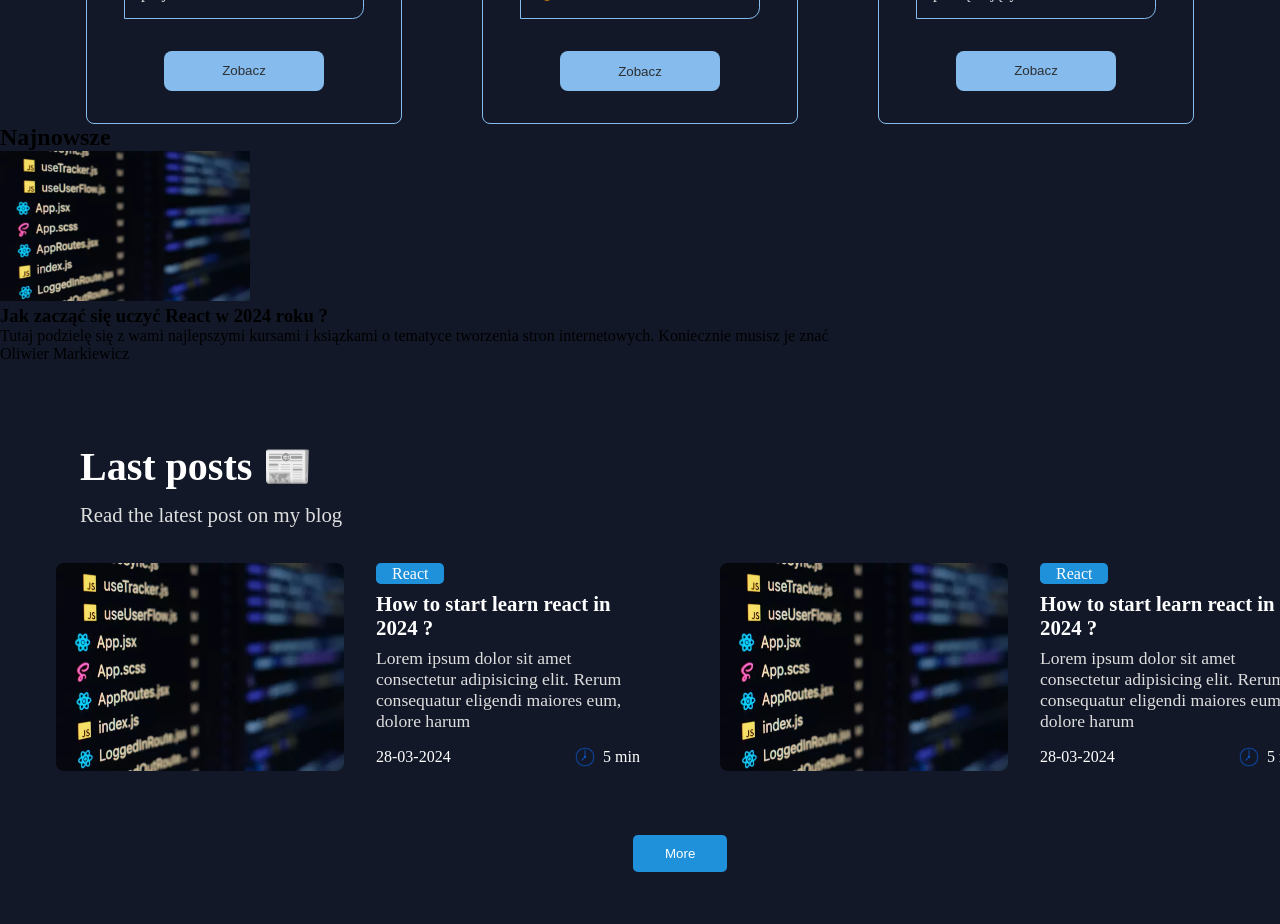
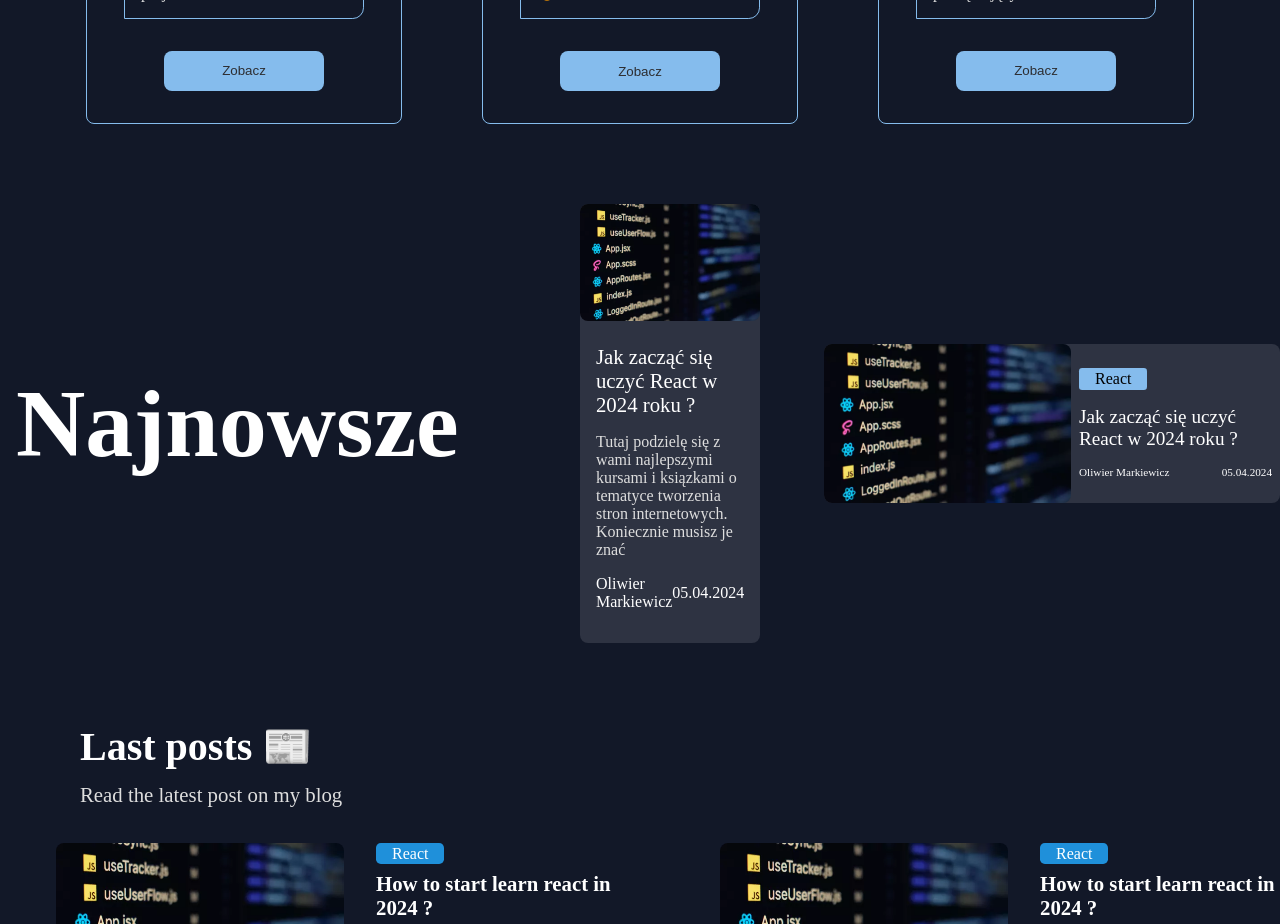
Before and after one commit to ol1mowski/SSR-Blog, a Next.js app: page / in a window 1280 px wide. Shown: the part 2160-3084 px from the top of the page. Built offline with nearby package versions, Linux system fonts and the light colour scheme; a web font is replaced by a local one.

Commit message:
[LastPosts] add basic layout and styles: add styles to component [!no RWD]

```diff
--- a/Components/Category/Category.component.module.scss
+++ b/Components/Category/Category.component.module.scss
@@ -25,7 +25,7 @@
         font-size: 3rem;
         color: $white-color;
         @media screen and (min-width: $mobile) {
-          font-size: 5rem;
+          font-size: 3rem;
         }
         @media screen and (min-width: $big-tablets) {
           font-size: 4rem;
@@ -41,7 +41,7 @@
     &__description {
       width: 100%;
       &__p {
-        color: #dedede;
+        color: $white-description-color;
 
         @media screen and (min-width: $mobile) {
           width: 40rem;
@@ -58,8 +58,10 @@
     width: 100vw;
     @include d-flex-column;
     gap: 2rem;
+    @media screen and (min-width: $small-desktop) {
+      flex-direction: row;
+    }
     @media screen and (min-width: $desktop) {
-      flex-direction: row;
       gap: 5rem;
     }
     @media screen and (min-width: $large-desktop) {
@@ -95,7 +97,7 @@
         border-top-left-radius: 0.7rem;
         border-bottom-right-radius: 0.7rem;
         &__p {
-          color: #dedede;
+          color: $white-description-color;
         }
       }
       &__buttonWrapper {
--- a/Components/LastPosts/LastPosts.component.module.scss
+++ b/Components/LastPosts/LastPosts.component.module.scss
@@ -1 +1,132 @@
 @import "@/sass/settings.scss";
+
+.lastPostsContainer {
+  @include d-flex-column;
+  padding-top: 5rem;
+  gap: 3rem;
+  @media screen and (min-width: $big-tablets) {
+    @include d-flex;
+  }
+  @media screen and (min-width: $desktop) {
+    gap: 4rem;
+  }
+  &__header {
+    padding-left: 1rem;
+
+    @include d-flex;
+    justify-content: flex-start;
+    width: 100%;
+    font-weight: 900;
+    font-size: 2rem;
+    color: $white-color;
+    @media screen and (min-width: $mobile) {
+      font-size: 3rem;
+    }
+    @media screen and (min-width: $big-tablets) {
+      font-size: 4rem;
+    }
+  }
+  &__lastPostWrapper {
+    @include d-flex-column;
+    gap: 3rem;
+    background-color: $light-dark-color;
+    border-radius: 0.5rem;
+    width: 20rem;
+    padding-bottom: 1rem;
+    &__post {
+      @include d-flex-column;
+      gap: 0.5rem;
+      &__content {
+        @include d-flex-column;
+        gap: 1rem;
+        padding: 1rem;
+        align-items: flex-start;
+
+        &__title {
+          color: $white-color;
+          font-size: 1.3rem;
+          font-weight: 400;
+        }
+        &__description {
+          color: $white-description-color;
+        }
+        &__sub {
+          @include d-flex;
+          justify-content: space-between;
+          width: 100%;
+          &__author {
+            color: $white-color;
+          }
+        }
+      }
+      &__imageWrapper {
+        @include d-flex;
+        width: 100%;
+        height: 100%;
+        &__img {
+          cursor: pointer;
+          width: 100%;
+          height: 100%;
+          border-radius: 0.5rem;
+        }
+      }
+    }
+  }
+  &__otherLastPostWrapper {
+    @include d-flex;
+    gap: 3rem;
+    background-color: $light-dark-color;
+    border-radius: 0.5rem;
+    width: 90vw;
+    &__post {
+      @include d-flex;
+      gap: 0.5rem;
+
+      &__content {
+        @include d-flex-column;
+        gap: 1rem;
+        width: 80%;
+        padding-right: 0.5rem;
+        align-items: flex-start;
+
+        &__category {
+          @include d-flex;
+          display: none;
+          background-color: $light-blue-color;
+          padding: 0.125rem 1rem;
+          border-radius: 0.2rem;
+          font-size: 1rem;
+          @media screen and (min-width: $mobile) {
+            display: flex;
+          }
+        }
+
+        &__title {
+          color: $white-color;
+          font-size: 1.2rem;
+          font-weight: 400;
+        }
+        &__sub {
+          @include d-flex;
+          justify-content: space-between;
+          width: 100%;
+          &__author {
+            color: $white-color;
+            font-size: 0.7rem;
+          }
+        }
+      }
+      &__imageWrapper {
+        @include d-flex;
+        width: 100%;
+        height: 100%;
+        &__img {
+          cursor: pointer;
+          width: 100%;
+          height: 100%;
+          border-radius: 0.5rem;
+        }
+      }
+    }
+  }
+}
--- a/Components/LastPosts/LastPosts.component.tsx
+++ b/Components/LastPosts/LastPosts.component.tsx
@@ -6,21 +6,122 @@ import img from "@/assets/react.webp";
 function LastPosts() {
   return (
     <section className={s.lastPostsContainer}>
+      <div className={s.lastPostsContainer__header}>
+        <h2 className={s.lastPostsContainer__header__title}>Najnowsze</h2>
+      </div>
       <section className={s.lastPostsContainer__lastPostWrapper}>
-        <div className={s.lastPostsContainer__lastPostContainer__header}>
-          <h2 className={s.lastPostsContainer__lastPostContainer__header__title}>Najnowsze</h2>
-        </div>
-        <div className={s.lastPostsContainer__lastPostContainer__post}>
-          <div className={s.lastPostsContainer__lastPostContainer__post__imageWrapper}>
-            <Image className={s.lastPostsContainer__lastPostContainer__post__imageWrapper__img} width={250} height={150} src={img} alt="" />
+        <div className={s.lastPostsContainer__lastPostWrapper__post}>
+          <div
+            className={
+              s.lastPostsContainer__lastPostWrapper__post__imageWrapper
+            }
+          >
+            <Image
+              className={
+                s.lastPostsContainer__lastPostWrapper__post__imageWrapper__img
+              }
+              width={250}
+              height={150}
+              src={img}
+              alt=""
+            />
           </div>
-          <div className={s.lastPostsContainer__lastPostContainer__post__content}>
-            <h3 className={s.lastPostsContainer__lastPostContainer__post__content__title}>Jak zacząć się uczyć React w 2024 roku ?</h3>
-            <p className={s.lastPostsContainer__lastPostContainer__post__content__description}>
+          <div className={s.lastPostsContainer__lastPostWrapper__post__content}>
+            <h3
+              className={
+                s.lastPostsContainer__lastPostWrapper__post__content__title
+              }
+            >
+              Jak zacząć się uczyć React w 2024 roku ?
+            </h3>
+            <p
+              className={
+                s.lastPostsContainer__lastPostWrapper__post__content__description
+              }
+            >
               Tutaj podzielę się z wami najlepszymi kursami i ksiązkami o
               tematyce tworzenia stron internetowych. Koniecznie musisz je znać
             </p>
-            <span className={s.lastPostsContainer__lastPostContainer__post__author}>Oliwier Markiewicz</span>
+            <div
+              className={
+                s.lastPostsContainer__lastPostWrapper__post__content__sub
+              }
+            >
+              <span
+                className={
+                  s.lastPostsContainer__lastPostWrapper__post__content__sub__author
+                }
+              >
+                Oliwier Markiewicz
+              </span>
+              <span
+                className={
+                  s.lastPostsContainer__lastPostWrapper__post__content__sub__author
+                }
+              >
+                05.04.2024
+              </span>
+            </div>
+          </div>
+        </div>
+      </section>
+      <section className={s.lastPostsContainer__otherLastPostWrapper}>
+        <div className={s.lastPostsContainer__otherLastPostWrapper__post}>
+          <div
+            className={
+              s.lastPostsContainer__otherLastPostWrapper__post__imageWrapper
+            }
+          >
+            <Image
+              className={
+                s.lastPostsContainer__otherLastPostWrapper__post__imageWrapper__img
+              }
+              width={250}
+              height={150}
+              src={img}
+              alt=""
+            />
+          </div>
+          <div
+            className={
+              s.lastPostsContainer__otherLastPostWrapper__post__content
+            }
+          >
+            <div
+              className={
+                s.lastPostsContainer__otherLastPostWrapper__post__content__category
+              }
+            >
+              React
+            </div>
+            <h3
+              className={
+                s.lastPostsContainer__otherLastPostWrapper__post__content__title
+              }
+            >
+              Jak zacząć się uczyć React w 2024 roku ?
+            </h3>
+
+            <div
+              className={
+                s.lastPostsContainer__otherLastPostWrapper__post__content__sub
+              }
+            >
+              <span
+                className={
+                  s.lastPostsContainer__otherLastPostWrapper__post__content__sub__author
+                }
+              >
+                Oliwier Markiewicz
+              </span>
+              <span
+                className={
+                  s.lastPostsContainer__otherLastPostWrapper__post__content__sub__author
+                }
+              >
+                05.04.2024
+              </span>
+            </div>
           </div>
         </div>
       </section>
--- a/Components/LatestVideo/LatestVideo.component.module.scss
+++ b/Components/LatestVideo/LatestVideo.component.module.scss
@@ -49,7 +49,7 @@
         font-size: 3.5rem;
         color: $white-color;
         @media screen and (min-width: $mobile) {
-          font-size: 6rem;
+          font-size: 4.5rem;
           width: 30rem;
         }
         @media screen and (min-width: $big-tablets) {
--- a/sass/settings.scss
+++ b/sass/settings.scss
@@ -4,14 +4,15 @@
 //text colors
 
 $light-blue-color: #85bced;
+$white-color: #fff;
 $light-dark-color: #e0e1e322;
+$white-description-color: #dedede;
 
 $dark-color: #2d2e32;
 $blue-color: #147efb;
 $items-color: #555;
 $red-color: #ff0000;
 $green-color: #159a15;
-$white-color: #fff;
 
 $error-red-background: #f8d7d9;
 $error-red-fontColor: #650a0a;
```
